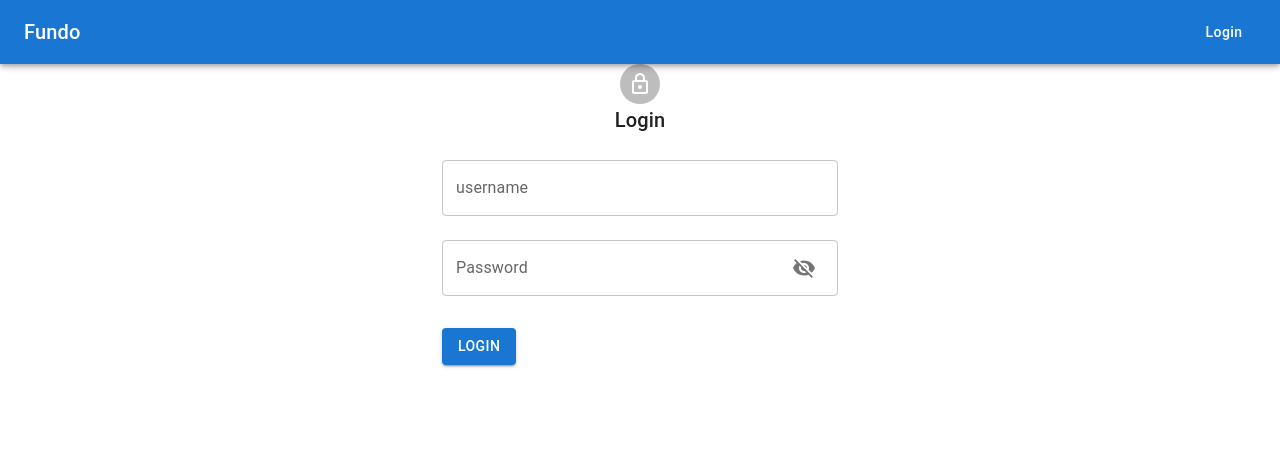
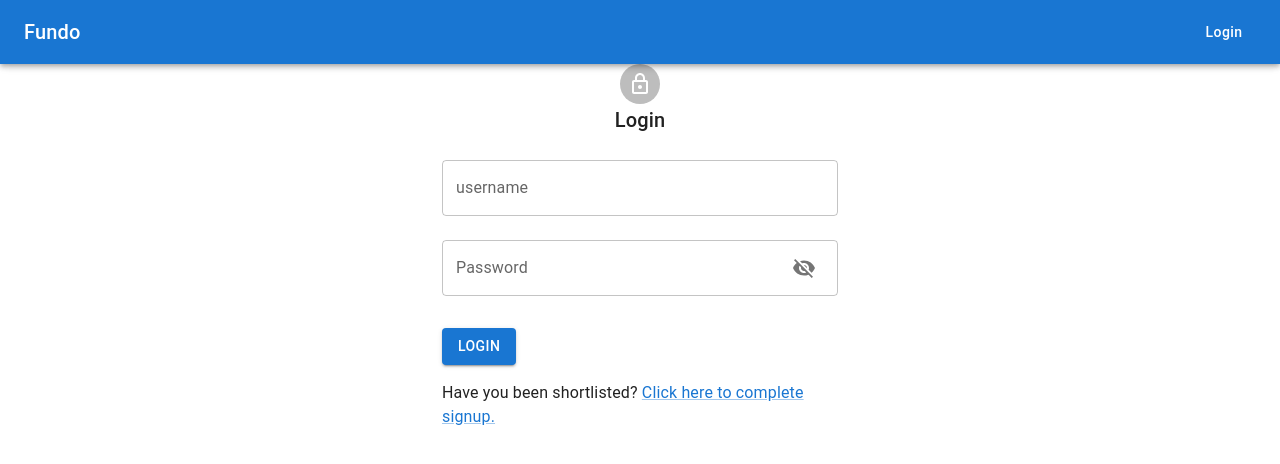
Before and after one commit to mrrda1969/elms, a React (Vite) app: page /app/login in a window 1280 px wide. Shown: the top 464 px of the page. Built offline with nearby package versions, Linux system fonts and the light colour scheme.

Commit message:
halt for backend

```diff
--- a/src/App.jsx
+++ b/src/App.jsx
@@ -8,6 +8,8 @@ import Navbar from "./components/Navbar";
 import { Home } from "./components/Home";
 import Adduser from "./pages/admin/addUser";
 import CreateCourse from "./pages/admin/createCourse";
+import SignUp from "./pages/student/SignUp";
+import Lookup from "./pages/student/LookupId";
 
 export const SetPopupContext = createContext();
 
@@ -41,6 +43,8 @@ function App() {
             <Route path="/adduser" element={<Adduser />} />
             <Route path="/login" element={<Login />} />
             <Route path="/course" element={<CreateCourse />} />
+            <Route path="/signup" element={<SignUp />} />
+            <Route path="/lookup" element={<Lookup />} />
           </Routes>
 
           <MessagePopup
--- a/src/auth/Login.jsx
+++ b/src/auth/Login.jsx
@@ -8,6 +8,7 @@ import {
   CssBaseline,
   IconButton,
   InputAdornment,
+  Link,
   TextField,
   ThemeProvider,
   Typography,
@@ -121,6 +122,10 @@ const Login = () => {
             <Button type="submit" variant="contained" sx={{ mt: 3, mb: 2 }}>
               Login
             </Button>
+            <Typography>
+              Have you been shortlisted?{" "}
+              <Link href="lookup">Click here to complete signup.</Link>
+            </Typography>
           </Box>
         </Box>
       </Container>
--- a/src/lib/apiList.jsx
+++ b/src/lib/apiList.jsx
@@ -6,6 +6,7 @@ const apiList = {
   assignCourse: `${server}/courses/assign/facilitator`,
   newcourse: `${server}/courses/new`,
   courseImage: `${server}/courses/image/storage/20230928_103830.jpg`,
+  lookup: `${server}/students/shortlisted`,
 };
 
 export default apiList;
--- a/src/pages/Admin.jsx
+++ b/src/pages/Admin.jsx
@@ -41,7 +41,7 @@ const Admin = () => {
   const handleSubmit = (event) => {
     event.preventDefault();
     axios
-      .post(apiList.newcourse, formData)
+      .post(apiList.assignCourse, formData)
       .then((response) => {
         setPopup({
           open: true,
--- a/src/pages/Facilitator.jsx
+++ b/src/pages/Facilitator.jsx
@@ -43,7 +43,12 @@ const Facilitator = () => {
             <Grid item key={course._id} xs={4}>
               <Card sx={{ maxWidth: 345 }}>
                 <CardActionArea>
-                  <CardMedia component="img" height="140" image="/src/img/card_img.jpg" alt={course.name} />
+                  <CardMedia
+                    component="img"
+                    height="140"
+                    image={`${server}/storage/${course.image}`}
+                    alt={course.name}
+                  />
                   <CardContent
                     sx={{
                       height: 120,
```
